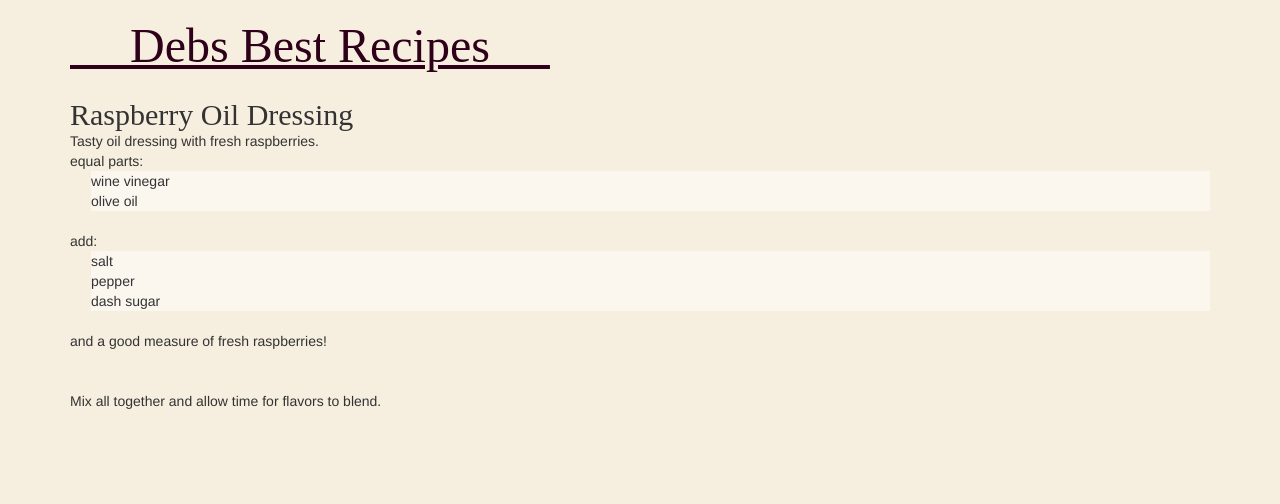
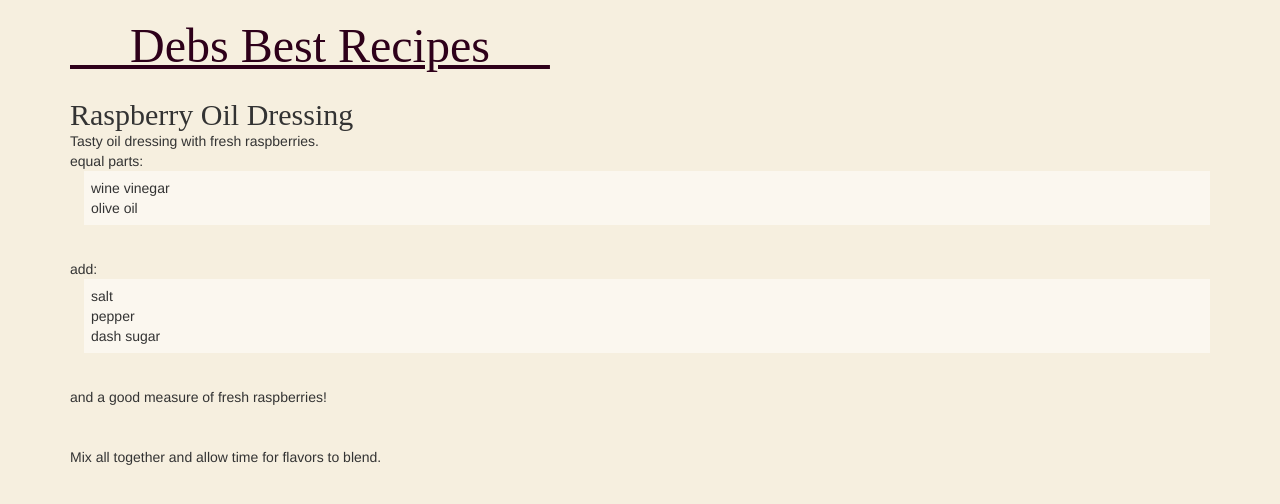
Before and after one commit to JonahBraun/debs-recipes, a Jekyll site: the page built from _posts/2005-08-11-raspberry-oil-dressing.html, in a window 1280 px wide. Shown: the top 504 px of the page. Built offline with Jekyll 4.4.1, drawn with Linux system fonts in a browser that asks for light colours; nearby versions of some CDN libraries; some web fonts are replaced; library files that are not in the unit come from our copies; Markdown is read by kramdown in place of the engine named in the settings.

Commit message:
ul style

```diff
--- a/css/style.css
+++ b/css/style.css
@@ -32,5 +32,6 @@ h2 {
     font-size: 0.5em; }
 
 .recipe ul {
-  margin-left: 1.5em;
-  background: #fbf7ef; }
+  margin: 0 0 1em 1em;
+  background: #fbf7ef;
+  padding: 0.5em; }
--- a/sass/style.sass
+++ b/sass/style.sass
@@ -37,5 +37,6 @@ h2
 
 .recipe
   ul
-    margin-left: 1.5em
+    margin: 0 0 1em 1em
     background: hsl(42, 57, 96)
+    padding: .5em
```
